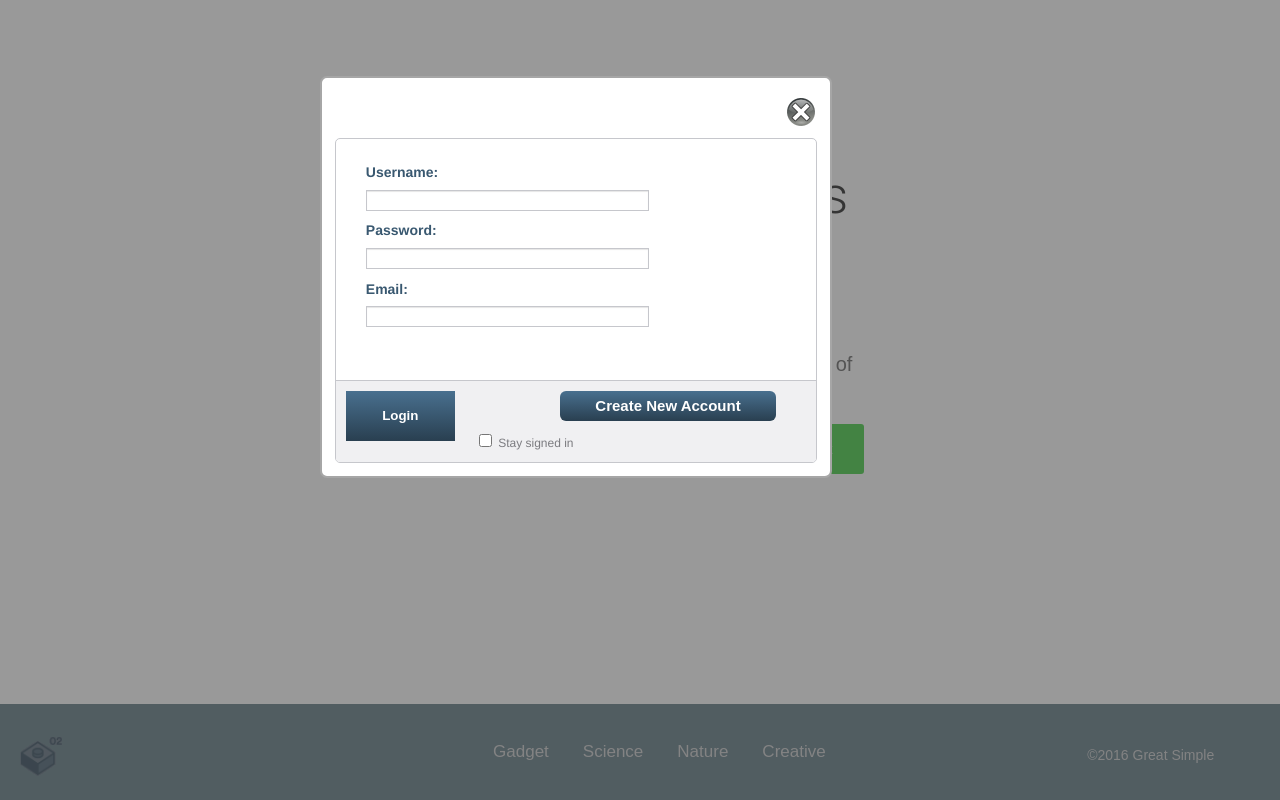
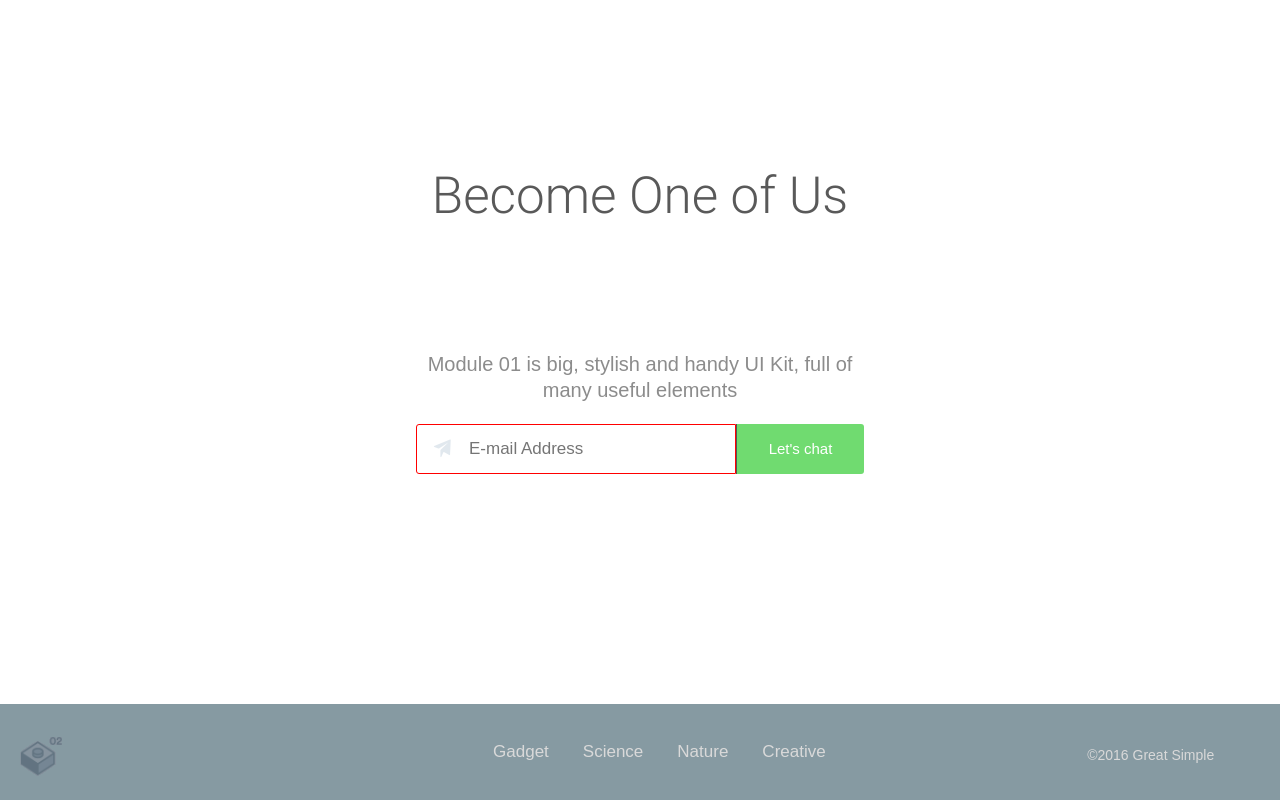
Before and after one commit to tj-experimental/Web-Application, a website: page index.html in a window 1280 px wide. Both pictures are taken after a click on the button "Let's chat". Shown: the part 2739-3539 px from the top of the page. Drawn offline with nearby package versions, Linux system fonts and the light colour scheme.

```diff
--- a/index.html
+++ b/index.html
@@ -155,7 +155,7 @@
 					<label for="user_email">Email:</label><input type="email" id="user_email" name="email" pattern="^[a-z0-9._%+-]+@[a-z0-9.-]+\.[a-z]{2,3}$" placeholder="abc@xyz.com">
 				</fieldset>
 				<fieldset class="checkout">
-				    <input type="submit" name="submit" value="" placeholder="">
+				    <input type="submit" name="submit" value="">
 			  	</fieldset>
 		    </form>
 	  	</div>
--- a/scripts/library.js
+++ b/scripts/library.js
@@ -37,7 +37,7 @@
 var formData = '<fieldset class="account-info">';
 formData += '<label for="username"class= "name">Username:</label><input type="text" id="username" name="username"><br>';
 formData += '<label for="password" class= "pwd">Password:</label><input type="password" name="password" id="password"><br>';
-formData +='<label for="mail" class= "mail">Email:</label><input type="email"  name="email" id ="email"><br></fieldset>';
+formData +='<label for="mail" class= "mail">Email:</label><input type="email" name="email" id ="email"><br></fieldset>';
 formData += '<fieldset class="account-action"><input class="btn" type="submit" name="submit" value="Login">';
 formData +='<a href="pages/signUp/index.html" class="btn" id="create_new">Create New Account</a>';
 formData +='<label for="signin"><input type="checkbox" name="remember" id="signin"> Stay signed in </label></fieldset>';
@@ -54,8 +54,14 @@
 $(".join button").click(function(){
     //append the overlay to the body
     $overlay.appendTo("body");
-    //show the ovelay and the the content
-    $overlay.show();
+    var $userEmail =  $('.useremail');
+    if($userEmail.val() == ""){
+        $userEmail.css("border", "1px solid red");
+    }else{
+        $('#email').val($userEmail.val());
+        //show the ovelay and the the content
+        $overlay.show();
+    }
 });
 
 $overlay.click(function(event){
--- a/scss/form/_form.scss
+++ b/scss/form/_form.scss
@@ -2,7 +2,7 @@
   border: 1px solid #c6c7cc;
   border-radius: 5px;
   font: 14px/1.4 "Helvetica Neue", Helvetica, Arial, sans-serif;
-  overflow: hidden;
+  overflow: visible;
   width: 100%;
   height: 100%;
 }
--- a/scss/layout/_modal.scss
+++ b/scss/layout/_modal.scss
@@ -35,7 +35,7 @@
 }
 
 .plancontent, .buycontent{
-  @include modalContent($width: 80%, $device: $brk-smartphone-landscape, $height: 75%);
+  @include modalContent($width: 80%, $device: $brk-smartphone-landscape);
   @include modalContent($width: 80%, $device: $brk-smartphone-portrait);
   @include modalContent($width: 80%, $device: $brk-small-screen-width);
   @include modalContent($width: 80%, $device: $brk-medium-screen-width);
@@ -55,7 +55,7 @@
   top: 0;
   width: 100%; /* Full width */
   height: 100%; /* Full height */
-  overflow: none; /* Enable scroll if needed */
+  overflow: auto; /* Enable scroll if needed */
  // background-color: $black; /* Fallback color */
   background-color: rgba($black, 0.4); /* Black w/ opacity */
 }
```
Also changed, not shown: style/application.css, 1 other file.
